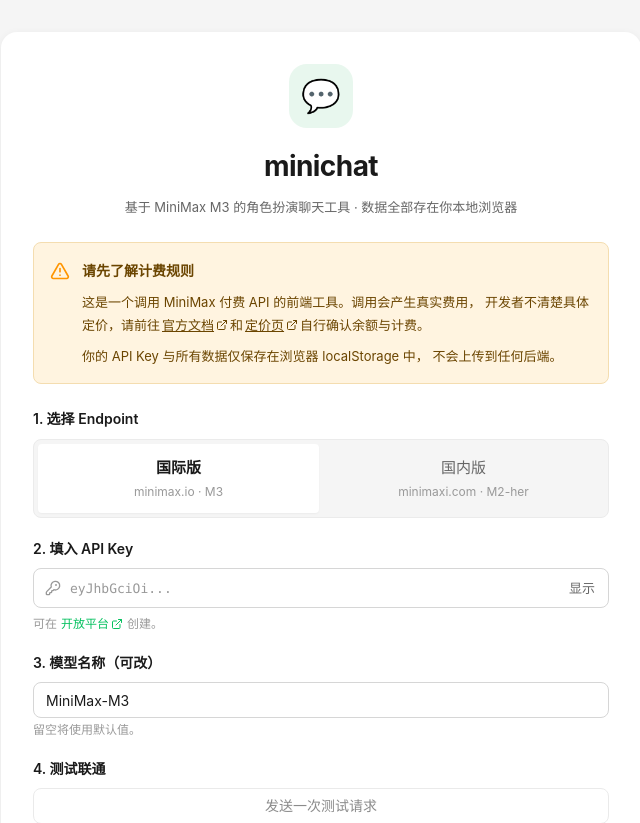
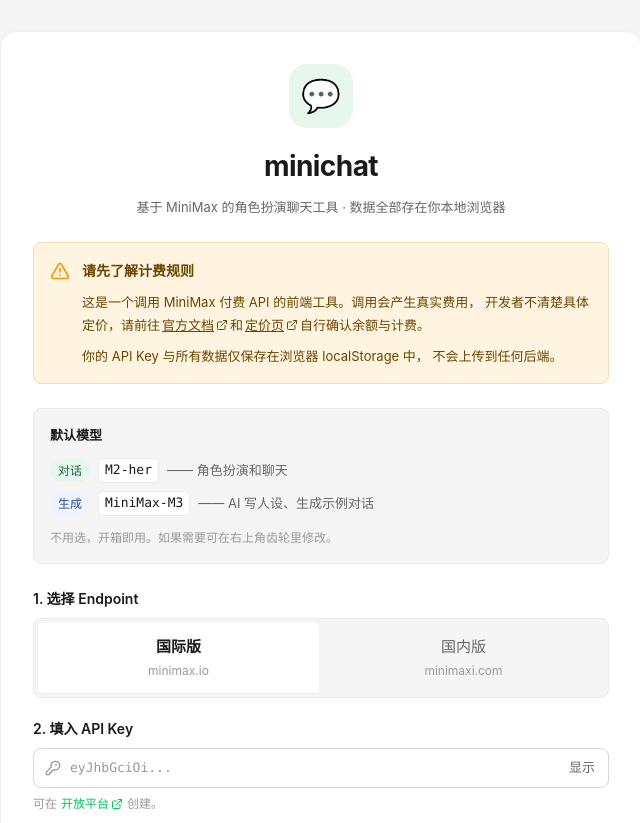
Before and after one commit to klarkxy/minichat, a React (Vite) app: page /#/welcome in a window 1280 px wide. Shown: the top 823 px of the page, without its empty margins (319-959 px from the left). Built offline with nearby package versions, Linux system fonts and the light colour scheme.

Commit message:
feat: 默认模型按用途分离 (M2-her 跑对话, M3 写人设)

```diff
--- a/src/components/SettingsDrawer.tsx
+++ b/src/components/SettingsDrawer.tsx
@@ -19,7 +19,8 @@
 
   const [endpoint, setEndpoint] = useState<Endpoint>(settings.endpoint)
   const [apiKey, setApiKey] = useState(settings.apiKey)
-  const [model, setModel] = useState(settings.model)
+  const [chatModel, setChatModel] = useState(settings.chatModel)
+  const [generationModel, setGenerationModel] = useState(settings.generationModel)
   const [temperature, setTemperature] = useState(settings.temperature)
   const [maxTokens, setMaxTokens] = useState(settings.maxTokens)
   const [showKey, setShowKey] = useState(false)
@@ -30,7 +31,8 @@
   const isDirty =
     endpoint !== settings.endpoint ||
     apiKey !== settings.apiKey ||
-    model !== settings.model ||
+    chatModel !== settings.chatModel ||
+    generationModel !== settings.generationModel ||
     temperature !== settings.temperature ||
     maxTokens !== settings.maxTokens
 
@@ -41,7 +43,8 @@
         ...settings,
         endpoint,
         apiKey,
-        model,
+        chatModel,
+        generationModel,
         temperature,
         maxTokens,
         configured: !!apiKey,
@@ -53,7 +56,8 @@
   const onTest = async () => {
     setTesting(true)
     setTest(null)
-    const result = await testConnection(endpoint, apiKey, model)
+    // 测试联通用对话模型
+    const result = await testConnection(endpoint, apiKey, chatModel)
     setTest(result)
     setTesting(false)
   }
@@ -61,7 +65,8 @@
   const resetForm = () => {
     setEndpoint(settings.endpoint)
     setApiKey(settings.apiKey)
-    setModel(settings.model)
+    setChatModel(settings.chatModel)
+    setGenerationModel(settings.generationModel)
     setTemperature(settings.temperature)
     setMaxTokens(settings.maxTokens)
     setTest(null)
@@ -78,7 +83,7 @@
       open={open}
       onClose={onClose}
       title="设置"
-      width={460}
+      width={480}
       footer={
         <>
           <Button variant="ghost" onClick={resetForm} disabled={!isDirty || testing}>
@@ -112,7 +117,6 @@
               className={[s.seg, endpoint === 'cn' ? s.segActive : ''].join(' ')}
               onClick={() => {
                 setEndpoint('cn')
-                setModel('M2-her')
                 setTest(null)
               }}
             >
@@ -120,7 +124,7 @@
             </button>
           </div>
           <p className={s.hint}>
-            国际版默认使用 MiniMax-M3；国内版默认使用 M2-her，专为对话场景优化。
+            国际版推荐使用 MiniMax-M3；国内版推荐使用 M2-her（专为对话场景优化）。
           </p>
         </div>
 
@@ -153,16 +157,26 @@
           </p>
         </div>
 
-        <div className={s.field}>
+        <div className={s.modelGroup}>
           <Input
-            label="模型名称"
-            value={model}
+            label="对话模型（跑角色聊天）"
+            value={chatModel}
             onChange={(e) => {
-              setModel(e.target.value)
+              setChatModel(e.target.value)
               setTest(null)
             }}
-            placeholder={endpoint === 'global' ? 'MiniMax-M3' : 'M2-her'}
-            hint="可填入其他可用模型名称。"
+            placeholder="M2-her"
+            hint="默认 M2-her。角色对话会使用这个模型。"
+          />
+          <Input
+            label="生成模型（AI 写人设、示例）"
+            value={generationModel}
+            onChange={(e) => {
+              setGenerationModel(e.target.value)
+              setTest(null)
+            }}
+            placeholder="MiniMax-M3"
+            hint="默认 MiniMax-M3。生成类任务使用这个模型。"
           />
         </div>
 
@@ -202,9 +216,9 @@
             variant="secondary"
             onClick={onTest}
             loading={testing}
-            disabled={!apiKey || !model}
+            disabled={!apiKey || !chatModel}
           >
-            测试连接
+            测试连接（{chatModel || '对话模型'}）
           </Button>
           {test ? (
             <div className={[s.testResult, test.ok ? s.testOk : s.testFail].join(' ')}>
--- a/src/store/types.ts
+++ b/src/store/types.ts
@@ -3,7 +3,10 @@
 export interface Settings {
   endpoint: Endpoint
   apiKey: string
-  model: string
+  /** 模型用于角色对话（chatStream / chatOnce） */
+  chatModel: string
+  /** 模型用于 AI 生成人设、AI 生成示例 */
+  generationModel: string
   temperature: number
   maxTokens: number
   configured: boolean
@@ -47,7 +50,8 @@
 export const DEFAULT_SETTINGS: Settings = {
   endpoint: 'global',
   apiKey: '',
-  model: 'MiniMax-M3',
+  chatModel: 'M2-her',
+  generationModel: 'MiniMax-M3',
   temperature: 0.8,
   maxTokens: 2048,
   configured: false,
--- a/src/views/CharacterEditor.tsx
+++ b/src/views/CharacterEditor.tsx
@@ -99,7 +99,7 @@
       const text = await chatOnce({
         endpoint: settings.endpoint,
         apiKey: settings.apiKey,
-        model: settings.model,
+        model: settings.generationModel,
         systemPrompt:
           '你是中文角色设定专家，输出简洁、结构清晰、可直接用作 system prompt 的中文文本。',
         history: [],
@@ -131,7 +131,7 @@
       const text = await chatOnce({
         endpoint: settings.endpoint,
         apiKey: settings.apiKey,
-        model: settings.model,
+        model: settings.generationModel,
         systemPrompt: systemPrompt,
         history: [],
         userMessage: SAMPLE_PROMPT(systemPrompt),
--- a/src/views/ChatView.tsx
+++ b/src/views/ChatView.tsx
@@ -252,7 +252,7 @@
         {
           endpoint: settings.endpoint,
           apiKey: settings.apiKey,
-          model: settings.model,
+          model: settings.chatModel,
           systemPrompt: buildSystemPrompt(),
           history: chat.messages,
           userMessage: text,
@@ -462,8 +462,8 @@
             <span className={s.paramVal}>{chat.temperature.toFixed(2)}</span>
           </div>
           <div className={s.paramItem}>
-            <span className={s.paramLabel}>模型</span>
-            <span className={s.paramVal}>{settings.model}</span>
+            <span className={s.paramLabel}>对话模型</span>
+            <span className={s.paramVal}>{settings.chatModel}</span>
           </div>
           <div className={s.paramItem}>
             <span className={s.paramLabel}>消息数</span>
--- a/src/views/WelcomeView.module.css
+++ b/src/views/WelcomeView.module.css
@@ -96,6 +96,75 @@
   display: inline-flex;
   align-items: center;
   gap: 2px;
+}
+
+.modelNote {
+  background: var(--color-bg);
+  border: 1px solid var(--color-border);
+  border-radius: var(--radius-md);
+  padding: var(--space-4);
+  display: flex;
+  flex-direction: column;
+  gap: var(--space-2);
+}
+
+.modelNoteTitle {
+  font-size: var(--text-sm);
+  font-weight: 600;
+  color: var(--color-text);
+  margin-bottom: var(--space-1);
+}
+
+.modelList {
+  display: flex;
+  flex-direction: column;
+  gap: var(--space-2);
+}
+
+.modelList li {
+  display: flex;
+  align-items: center;
+  gap: var(--space-2);
+  font-size: var(--text-sm);
+  color: var(--color-text);
+  flex-wrap: wrap;
+}
+
+.modelTag {
+  display: inline-flex;
+  align-items: center;
+  font-size: var(--text-xs);
+  font-weight: 500;
+  padding: 2px 8px;
+  border-radius: var(--radius-pill);
+  background: var(--color-accent-soft);
+  color: #186a3a;
+}
+
+.modelTagGen {
+  background: #f0f4ff;
+  color: #2c4a8a;
+}
+
+.modelName {
+  font-family: var(--font-mono);
+  font-size: var(--text-sm);
+  background: var(--color-surface);
+  border: 1px solid var(--color-border);
+  padding: 1px 6px;
+  border-radius: var(--radius-sm);
+  color: var(--color-text);
+}
+
+.modelDesc {
+  color: var(--color-text-muted);
+  font-size: var(--text-sm);
+}
+
+.modelHint {
+  margin-top: var(--space-1);
+  font-size: var(--text-xs);
+  color: var(--color-text-faint);
 }
 
 .form {
--- a/src/views/WelcomeView.tsx
+++ b/src/views/WelcomeView.tsx
@@ -2,7 +2,6 @@
 import { useNavigate } from 'react-router-dom'
 import { AlertTriangle, KeyRound, ExternalLink, ArrowRight } from 'lucide-react'
 import Button from '../components/Button'
-import Input from '../components/Input'
 import { useStore } from '../store/StoreContext'
 import { testConnection, type TestResult } from '../api/minimax'
 import type { Endpoint } from '../store/types'
@@ -14,7 +13,6 @@
 
   const [endpoint, setEndpoint] = useState<Endpoint>(state.settings.endpoint)
   const [apiKey, setApiKey] = useState(state.settings.apiKey)
-  const [model, setModel] = useState(state.settings.model)
   const [showKey, setShowKey] = useState(false)
   const [testing, setTesting] = useState(false)
   const [test, setTest] = useState<TestResult | null>(null)
@@ -28,7 +26,12 @@
     setError(null)
     setTesting(true)
     setTest(null)
-    const result = await testConnection(endpoint, apiKey, model)
+    // 测试联通用对话模型（最常见用途）
+    const result = await testConnection(
+      endpoint,
+      apiKey,
+      state.settings.chatModel,
+    )
     setTest(result)
     setTesting(false)
   }
@@ -44,7 +47,6 @@
         ...state.settings,
         endpoint,
         apiKey,
-        model,
         configured: true,
       },
     })
@@ -60,7 +62,7 @@
           </div>
           <h1 className={s.title}>minichat</h1>
           <p className={s.subtitle}>
-            基于 MiniMax M3 的角色扮演聊天工具 · 数据全部存在你本地浏览器
+            基于 MiniMax 的角色扮演聊天工具 · 数据全部存在你本地浏览器
           </p>
         </div>
 
@@ -101,6 +103,25 @@
           </div>
         </div>
 
+        <div className={s.modelNote}>
+          <div className={s.modelNoteTitle}>默认模型</div>
+          <ul className={s.modelList}>
+            <li>
+              <span className={s.modelTag}>对话</span>
+              <code className={s.modelName}>M2-her</code>
+              <span className={s.modelDesc}>—— 角色扮演和聊天</span>
+            </li>
+            <li>
+              <span className={[s.modelTag, s.modelTagGen].join(' ')}>生成</span>
+              <code className={s.modelName}>MiniMax-M3</code>
+              <span className={s.modelDesc}>—— AI 写人设、生成示例对话</span>
+            </li>
+          </ul>
+          <p className={s.modelHint}>
+            不用选，开箱即用。如果需要可在右上角齿轮里修改。
+          </p>
+        </div>
+
         <div className={s.form}>
           <div className={s.section}>
             <h3 className={s.sectionTitle}>1. 选择 Endpoint</h3>
@@ -110,24 +131,22 @@
                 className={[s.seg, endpoint === 'global' ? s.segActive : ''].join(' ')}
                 onClick={() => {
                   setEndpoint('global')
-                  setModel('MiniMax-M3')
                   setTest(null)
                 }}
               >
                 国际版
-                <span className={s.segHint}>minimax.io · M3</span>
+                <span className={s.segHint}>minimax.io</span>
               </button>
               <button
                 type="button"
                 className={[s.seg, endpoint === 'cn' ? s.segActive : ''].join(' ')}
                 onClick={() => {
                   setEndpoint('cn')
-                  setModel('M2-her')
                   setTest(null)
                 }}
               >
                 国内版
-                <span className={s.segHint}>minimaxi.com · M2-her</span>
+                <span className={s.segHint}>minimaxi.com</span>
               </button>
             </div>
           </div>
@@ -176,26 +195,13 @@
           </div>
 
           <div className={s.section}>
-            <h3 className={s.sectionTitle}>3. 模型名称（可改）</h3>
-            <Input
-              value={model}
-              onChange={(e) => {
-                setModel(e.target.value)
-                setTest(null)
-              }}
-              placeholder={endpoint === 'global' ? 'MiniMax-M3' : 'M2-her'}
-              hint="留空将使用默认值。"
-            />
-          </div>
-
-          <div className={s.section}>
-            <h3 className={s.sectionTitle}>4. 测试联通</h3>
+            <h3 className={s.sectionTitle}>3. 测试联通</h3>
             <div className={s.testRow}>
               <Button
                 variant="secondary"
                 onClick={onTest}
                 loading={testing}
-                disabled={!apiKey || !model}
+                disabled={!apiKey}
               >
                 发送一次测试请求
               </Button>
```
Also changed, not shown: src/components/SettingsDrawer.module.css (+10 -0 lines), src/store/storage.ts (+10 -2 lines).
